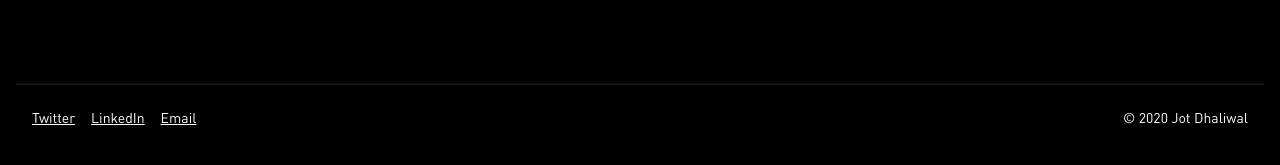
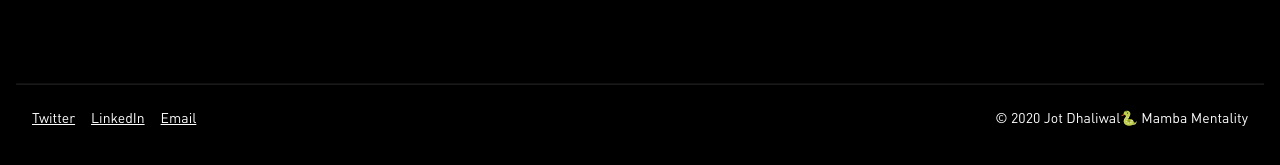
Before and after one commit to jotd/jotd-portfolio, a Jekyll site: the page index.html, which Jekyll copies as it is, in a window 1280 px wide and 900 px high, scrolled down 24 px. Shown: the part 718-883 px from the top of the window. Built offline with Jekyll 4.4.1, drawn with Linux system fonts in a browser that asks for light colours.

Commit message:
Update index.html

```diff
--- a/index.html
+++ b/index.html
@@ -225,6 +225,7 @@
           >
         </div>
         <div class="footer-block">© 2020 Jot Dhaliwal</div>
+        <div class="footer-block">🐍 Mamba Mentality</div>
       </div>
     </div>
   </body>
```
